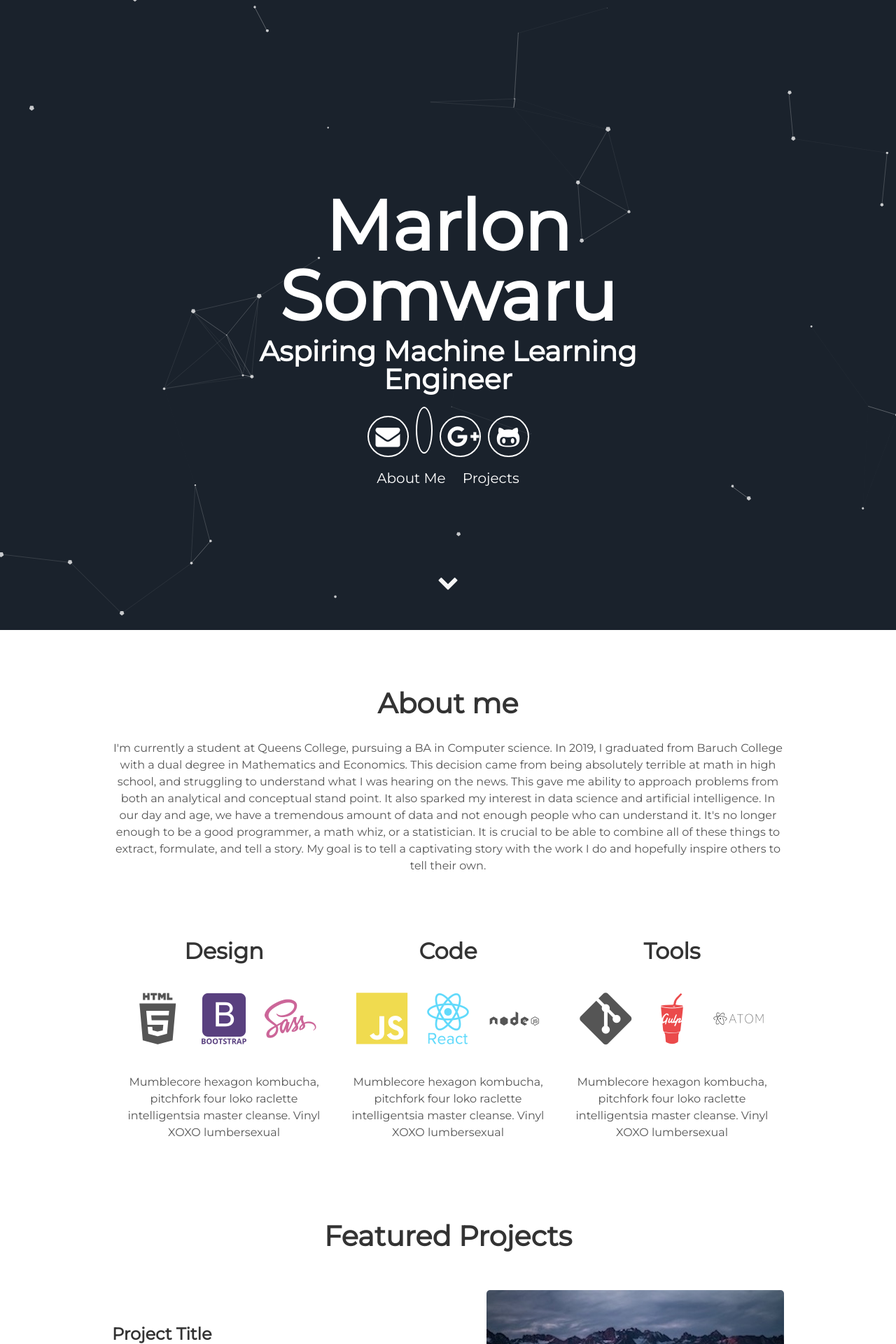
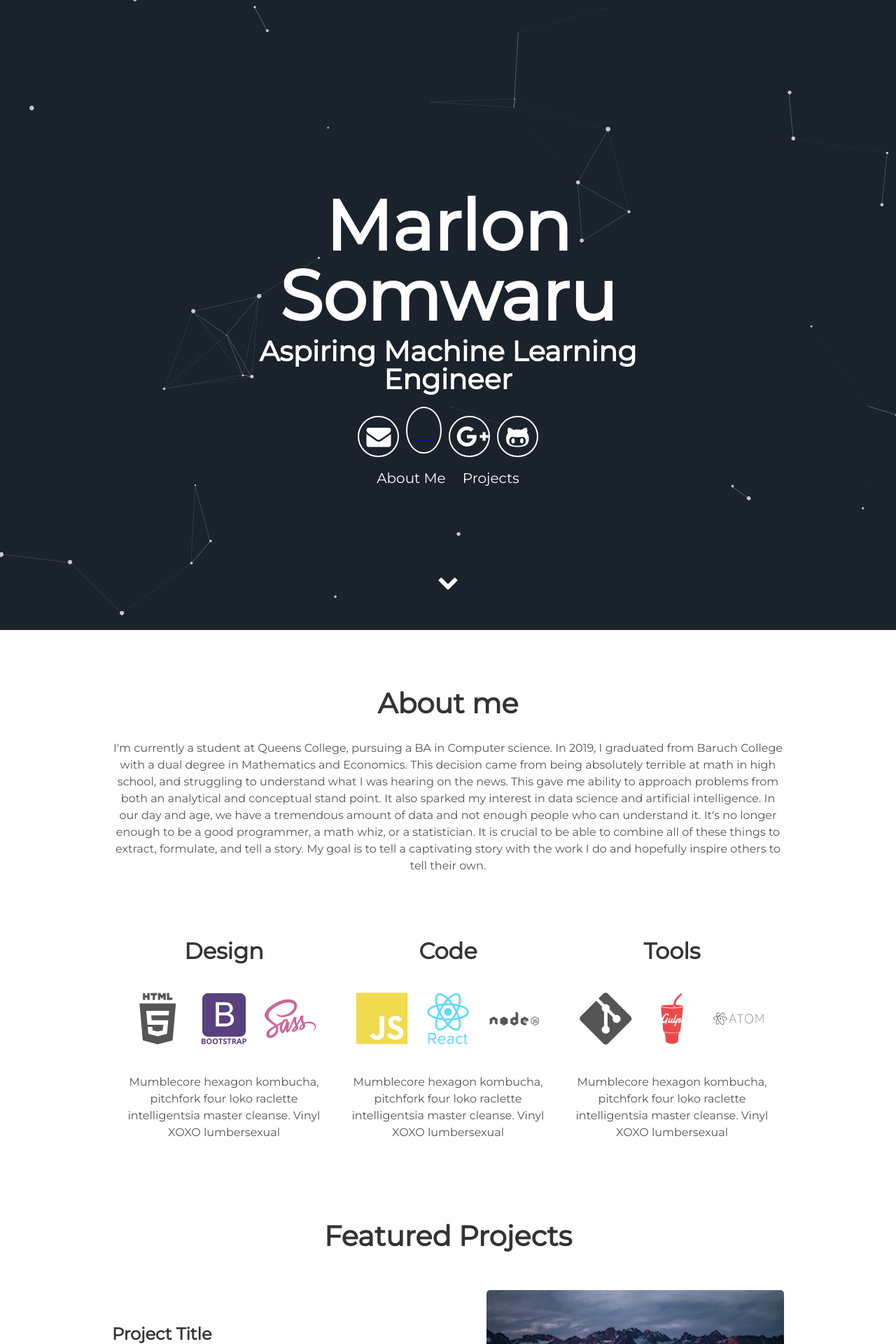
Before and after one commit to MarlonSomwaru/MarlonSomwaru.github.io, a Jekyll site: the page built from index.html, in a window 1280 px wide. Shown: the top 1920 px of the page at 70% size. Built offline with Jekyll 4.4.1, drawn with Linux system fonts in a browser that asks for light colours.

Commit message:
Update header.html

```diff
--- a/_includes/header.html
+++ b/_includes/header.html
@@ -6,7 +6,7 @@
       </h1>
       <div class="header-icons">
         <a aria-label="Send email" href="mailto:marlon.somwaru@gmail.com"><i class="icon fa fa-envelope"></i></a>
-        <a aria-label="My LinkedIn" target="_blank" href="https://www.linkedin.com/in/marlon-somwaru/"><i class="icon fab fa-linked-in" aria-hidden="true"></i></a>
+        <a aria-label="My LinkedIn" target="_blank" href="https://www.linkedin.com/in/marlon-somwaru/"><i class="icon fab fa-linkedin" aria-hidden="true"></i></a>
         <a aria-label="My Google Plus" target="_blank" href="#"><i class="icon fa fa-google-plus" aria-hidden="true"></i></a>
         <a aria-label="My Github" target="_blank" href="https://github.com/MarlonSomwaru"><i class="icon fa fa-github-alt" aria-hidden="true"></i></a>
       </div>
```
